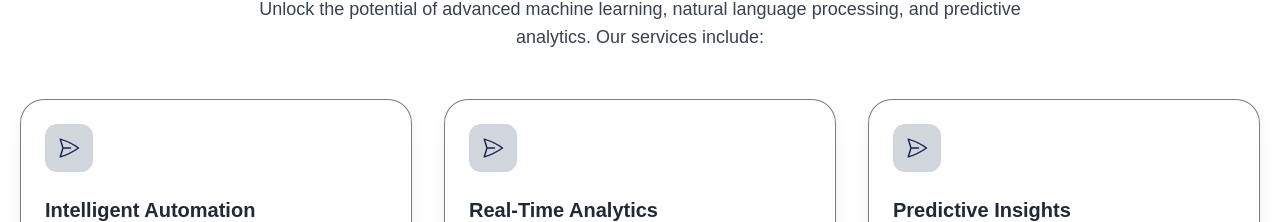
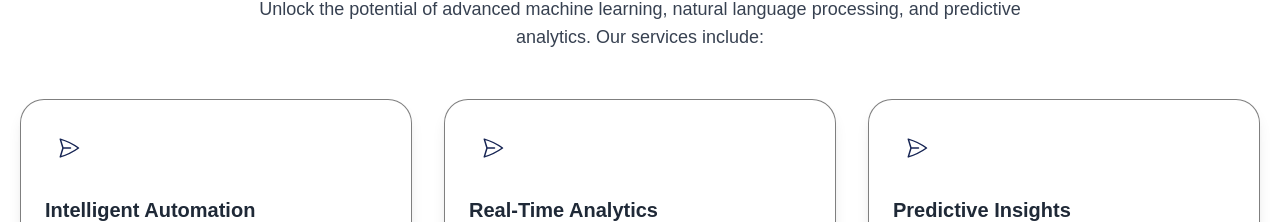
Before and after one commit to MuhammetTurkan/landing-page, a React (Vite) app: page / in a window 1280 px wide. Shown: the part 1139-1361 px from the top of the page. Built offline with nearby package versions, Linux system fonts and the light colour scheme.

Commit message:
fix: fix the color in the icon bg

```diff
--- a/src/components/cards/Info.tsx
+++ b/src/components/cards/Info.tsx
@@ -12,7 +12,7 @@ const Info = ({ title, description, children }: InfoProps) => {
       className="p-5 sm:p-6 lg:p-6 rounded-3xl border border-box-border bg-box-bg shadow-lg
                     shadow-box-shadow relative overflow-hidden"
     >
-      <div className="rounded-xl bg-gray dark:bg-gray-950 p-3 text-heading-1 w-max relative">
+      <div className="rounded-xl bg-body p-3 text-heading-1 w-max relative">
         {children}
       </div>
       <h2 className="text-heading-2 w-max relative font-semibold lg:text-xl">
--- a/src/components/cards/Service.tsx
+++ b/src/components/cards/Service.tsx
@@ -12,7 +12,7 @@ const Service = ({ title, description, icon }: ServiceProps) => {
       className="p-5 sm:p-6 lg:p-6 rounded-3xl border border-box-border bg-box-bg shadow-lg
                     shadow-box-shadow relative overflow-hidden "
     >
-      <div className="rounded-xl bg-gray-300 dark:bg-gray-950 p-3 text-heading-1 w-max relative">
+      <div className="rounded-xl bg-body p-3 text-heading-1 w-max relative">
         {icon}
       </div>
       <div className="mt-6 space-y-4 relative">
```
